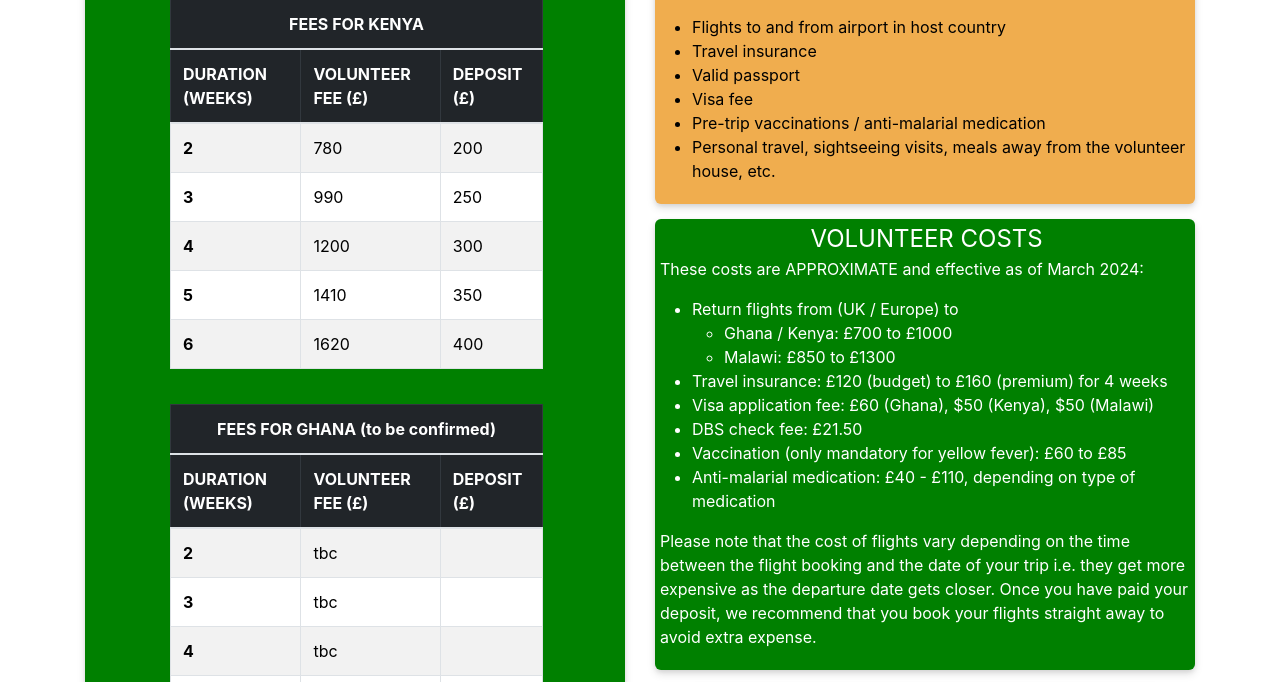
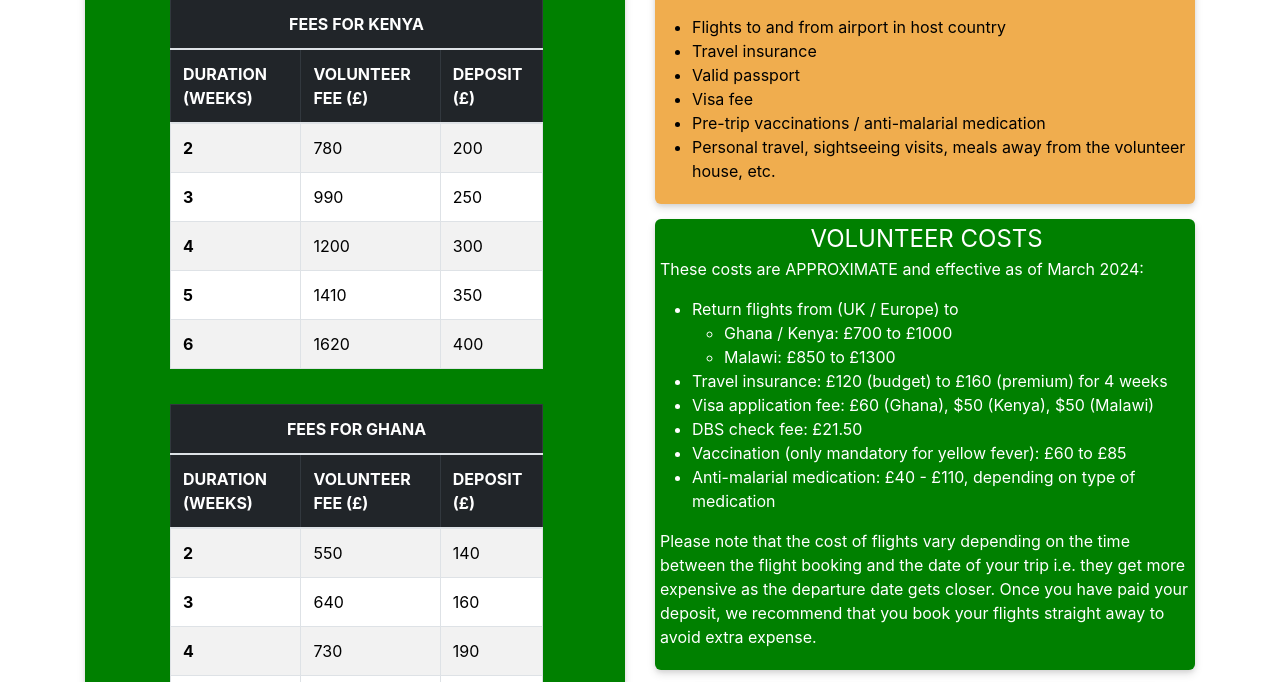
Before and after one commit to kevald1963/greenfield-africa, a Flask app: page /feescosts in a window 1280 px wide. Shown: the part 882-1564 px from the top of the page. Run offline with Flask 2, Linux system fonts and the light colour scheme.

Commit message:
Updated volunteer fees and deposit amounts on Ghana fees table. Improved wording of volunteer panel shown on home page.

```diff
--- a/templates/feescosts.html
+++ b/templates/feescosts.html
@@ -85,7 +85,7 @@
             <table class="table table-striped table-bordered">
                 <thead class="table-dark">
                     <tr>
-                        <th class="text-center" colspan="3">FEES FOR GHANA (to be confirmed)</th>
+                        <th class="text-center" colspan="3">FEES FOR GHANA</th>
                     </tr>
                     <tr> <!-- Deposit column added for 2025/26 programme. -->
                         <th scope="col">DURATION (WEEKS)</th>
@@ -96,28 +96,28 @@
                 <tbody class="table-group-divider">
                     <tr>
                         <th scope="row">2</th>
-                        <td>tbc</td> <!-- Fee updated for 2025/26 programme. -->
-                        <td></td> <!-- Duration-dependent deposit applied for 2025/26 programme. -->
+                        <td>550</td> <!-- Fee updated for 2025/26 programme. -->
+                        <td>140</td> <!-- Duration-dependent deposit applied for 2025/26 programme. -->
                     </tr>
                     <tr>
                         <th scope="row">3</th>
-                        <td>tbc</td> <!-- Fee updated for 2025/26 programme. -->
-                        <td></td> <!-- Duration-dependent deposit applied for 2025/26 programme. -->
+                        <td>640</td> <!-- Fee updated for 2025/26 programme. -->
+                        <td>160</td> <!-- Duration-dependent deposit applied for 2025/26 programme. -->
                     </tr>
                     <tr>
                         <th scope="row">4</th>
-                        <td>tbc</td> <!-- Fee updated for 2025/26 programme. -->
-                        <td></td> <!-- Duration-dependent deposit applied for 2025/26 programme. -->
+                        <td>730</td> <!-- Fee updated for 2025/26 programme. -->
+                        <td>190</td> <!-- Duration-dependent deposit applied for 2025/26 programme. -->
                     </tr>
                     <tr>
                         <th scope="row">5</th>
-                        <td>tbc</td> <!-- Fee updated for 2025/26 programme. -->
-                        <td></td> <!-- Duration-dependent deposit applied for 2025/26 programme. -->
+                        <td>940</td> <!-- Fee updated for 2025/26 programme. -->
+                        <td>240</td> <!-- Duration-dependent deposit applied for 2025/26 programme. -->
                     </tr>
                     <tr>
                         <th scope="row">6</th>
-                        <td>tbc</td> <!-- Fee updated for 2025/26 programme. -->
-                        <td></td> <!-- Duration-dependent deposit applied for 2025/26 programme. -->
+                        <td>1150</td> <!-- Fee updated for 2025/26 programme. -->
+                        <td>290</td> <!-- Duration-dependent deposit applied for 2025/26 programme. -->
                     </tr>
                 </tbody>
                 <tfoot>
--- a/templates/subtemplates/volunteerpanel.html
+++ b/templates/subtemplates/volunteerpanel.html
@@ -14,7 +14,7 @@
                 with Greenfield Foundation.
             </p>
 
-            <p> We currently operate in the <b>Volta Region of Ghana</b> and in an impoverished district of <b>Nairobi,
+            <p> We currently operate in various locations in the <b>Volta Region of Ghana</b> and in <b>Kibra, an impoverished district of Nairobi,
                 Kenya</b>.
             </p>
             <p>
```
